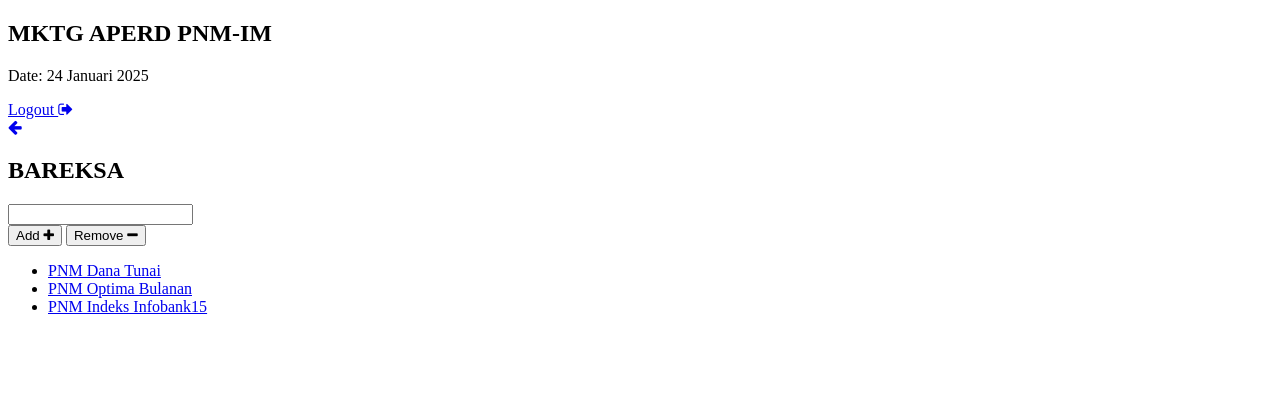
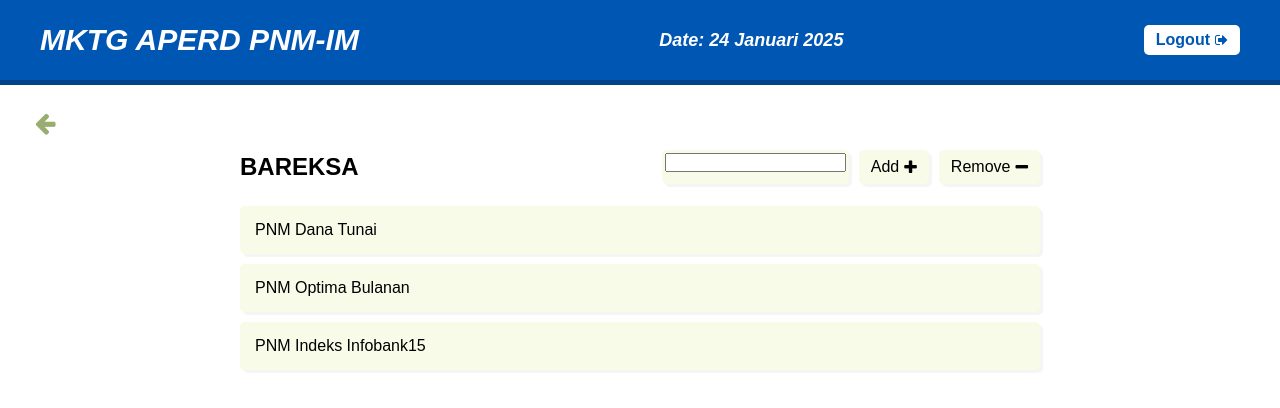
Before and after one commit to syifamei05/Dashboard-MKTG-APERD, a plain HTML site: page bareksa.html in a window 1280 px wide. Drawn offline with Linux system fonts and the light colour scheme; the site is published under a folder, as on GitHub Pages, so addresses that start at the root find nothing.

Commit message:
Update bareksa.html

```diff
--- a/bareksa.html
+++ b/bareksa.html
@@ -4,7 +4,7 @@
     <meta charset="UTF-8">
     <meta name="viewport" content="width=device-width, initial-scale=1.0">
     <title>Bareksa</title>
-    <link rel="stylesheet" href="/CSS/aperd.css">
+    <link rel="stylesheet" href="./CSS/aperd.css">
     <link rel="stylesheet" href="https://cdnjs.cloudflare.com/ajax/libs/font-awesome/4.7.0/css/font-awesome.min.css">
 </head>
 <body>
```
